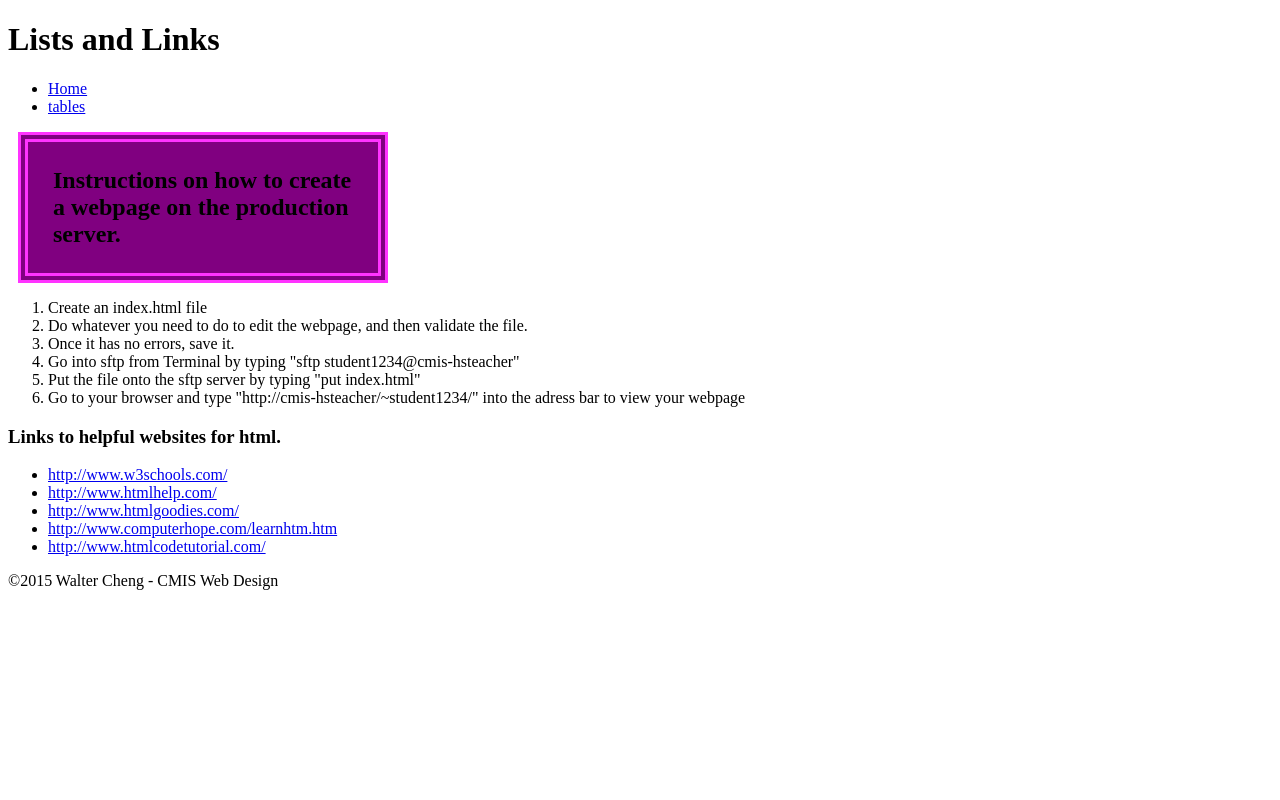
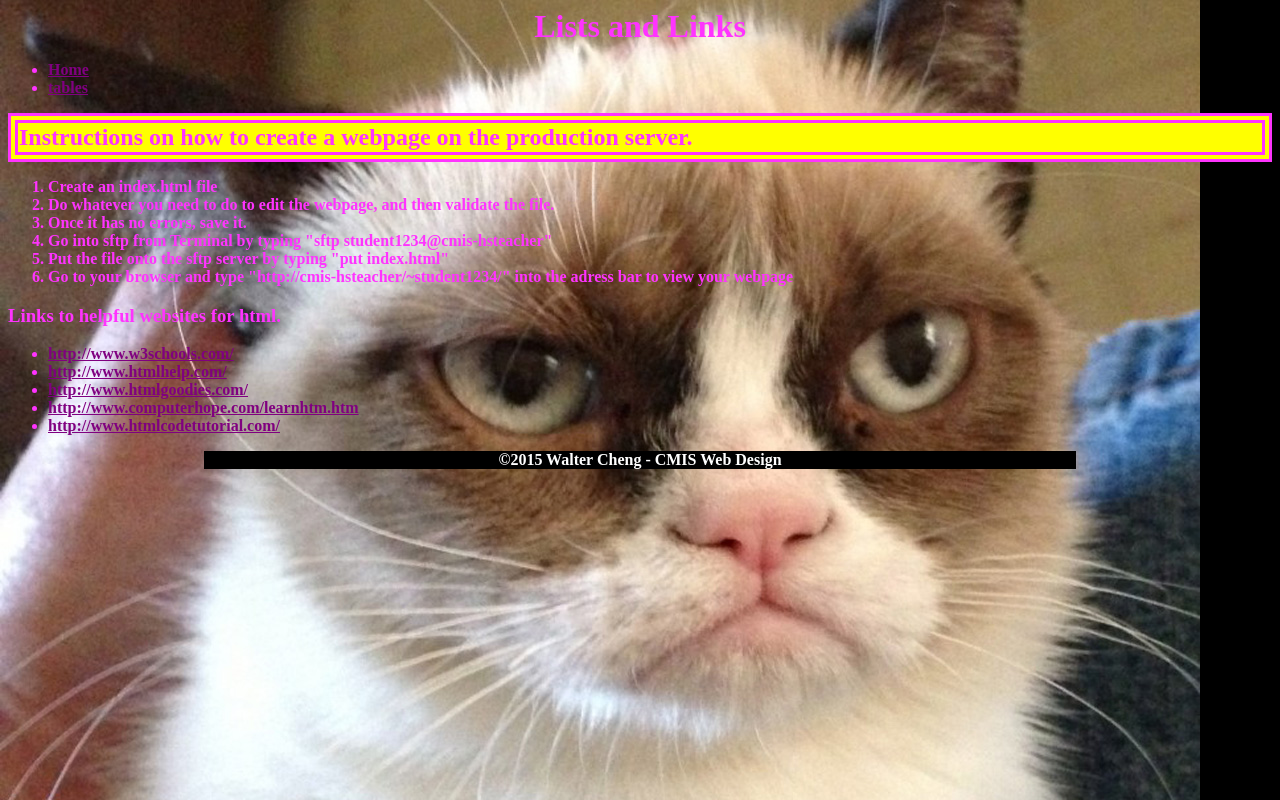
Before and after one commit to walter2645-cmis/walter2645-cmis-wd, a plain HTML site: page listsandlinks/index.html in a window 1280 px wide. Drawn offline with Linux system fonts and the light colour scheme.

Commit message:
Edited box.css. Added css styling to lots of properties.

```diff
--- a/css/box.css
+++ b/css/box.css
@@ -1,7 +1,36 @@
-html h2{
-	background-color: purple;
-	width: 300px;
-	padding: 25px;
+html {
+	background-image: url("../test/Grumpy-Cat.jpg");
+	background-color: black;
+}
+main h2 {
+	background-color: yellow;
+	padding: 1px;
 	border: 10px double #FF33FF;
-	margin: 10px;
+	margin: 5px auto;
 }
+tr > th {
+	border: 1px ridge #FF33FF;
+}
+tr > td {
+	border: 1px ridge #FF33FF;
+}
+footer > p + article {
+	background-color: black;
+	width: 69%;
+	text-align: center;
+	color: white;
+	margin: auto;
+}
+li > a {
+	color: purple;
+}
+header > h1 {
+	text-align: center;
+	width: 69%;
+	margin: auto;
+}
+html {
+	color: #FF33FF;
+	font-weight: bold;
+	background-repeat: no-repeat;
+}
```
